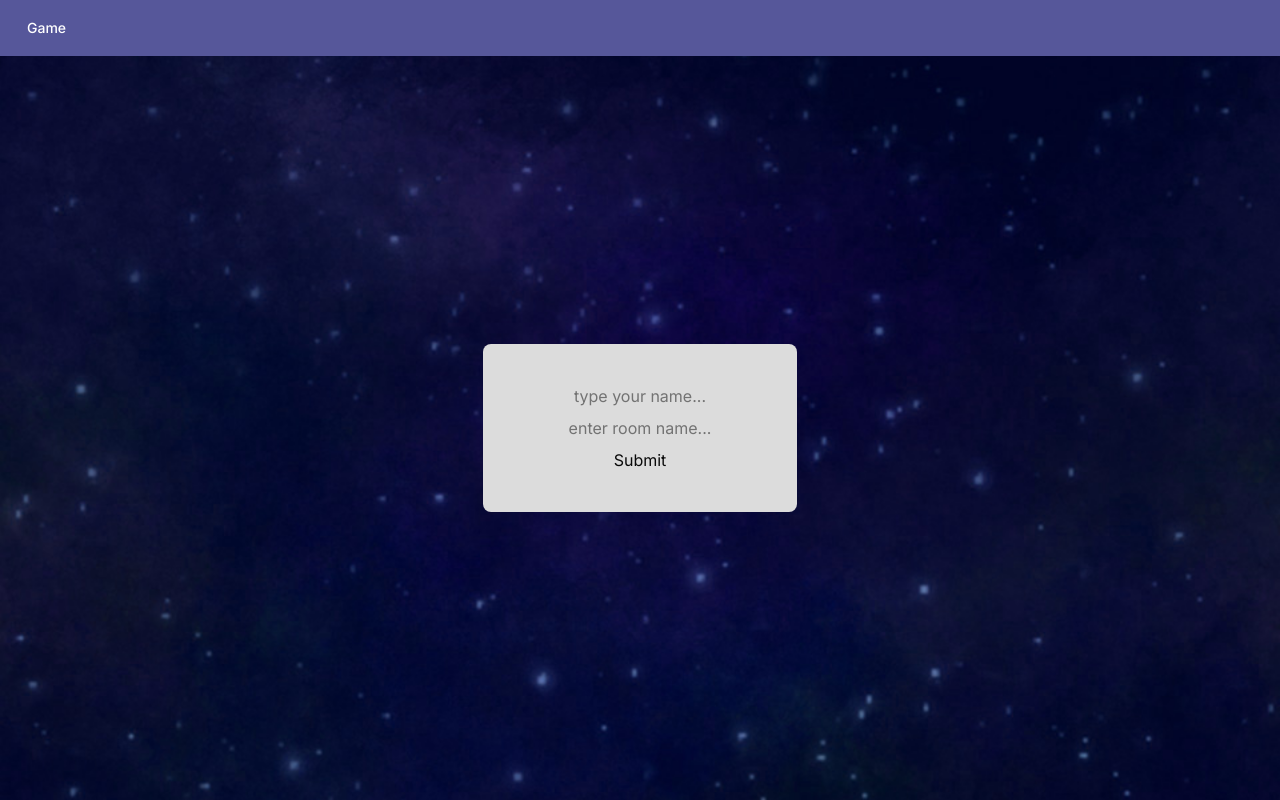
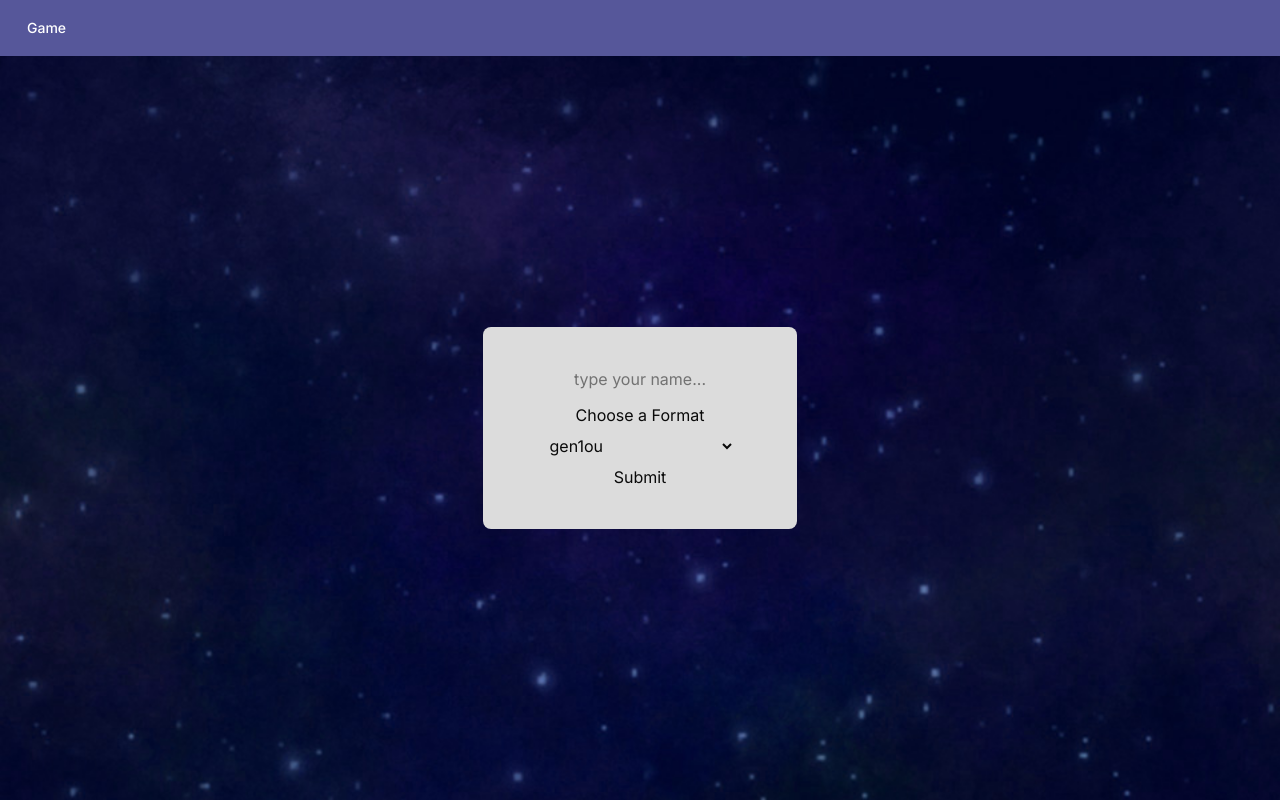
Before and after one commit to ZhaiDavid/PokemonHigherOrLower, a Next.js app in the folder pokemon_higher_or_lower/: page /multiplayer/form in a window 1280 px wide. Built offline with nearby package versions, Linux system fonts and the light colour scheme.

Commit message:
fixed form kind of

```diff
--- a/pokemon_higher_or_lower/app/multiplayer/form/page.js
+++ b/pokemon_higher_or_lower/app/multiplayer/form/page.js
@@ -1,17 +1,18 @@
 "use client";
 import { useState } from "react";
 import { useRouter } from 'next/navigation';
+import { formatsList } from "../../constants/formats.js";
 
 import "./page.css"
 
 export default function Page() {
   const [userName, setUserName] = useState("");
-  const [roomName, setRoomName] = useState("");
+  const [format, setFormat] = useState("gen1ou");
   const router = useRouter();
 
   function submit() {
-    const query = new URLSearchParams({ roomName, userName }).toString();
-    router.push(`/multiplayer?${query}`);
+    const query = new URLSearchParams({ roomName, userName}).toString();
+    router.push(`/multiplayer?${query}&format=${format}`);
   }
 
   // TODO: Have to change some logic to figure out how we work out modes for this?
@@ -27,12 +28,17 @@ export default function Page() {
                 onChange={(event) => {
                   setUserName(event.target.value);
                 }} />
-              <input type="text"
-                placeholder="enter room name..."
-                className="mt-2 text-center"
-                onChange={(event) => {
-                  setRoomName(event.target.value);
-                }} />
+              <div className="mt-3 flex flex-col items-center">
+              <label className="" htmlFor="formats">Choose a Format</label>
+              <select className="mt-2" id="formats" name="format"
+                      onChange={(event)=> {
+                        setFormat(event.target.value);
+                      }}>
+                {formatsList.map((element, index) => (
+                  <option key={index} value={element}>{element}</option>
+                ))}
+              </select>
+            </div>
             </form>
             <button className="mt-2" onClick={submit}>
               Submit
```
